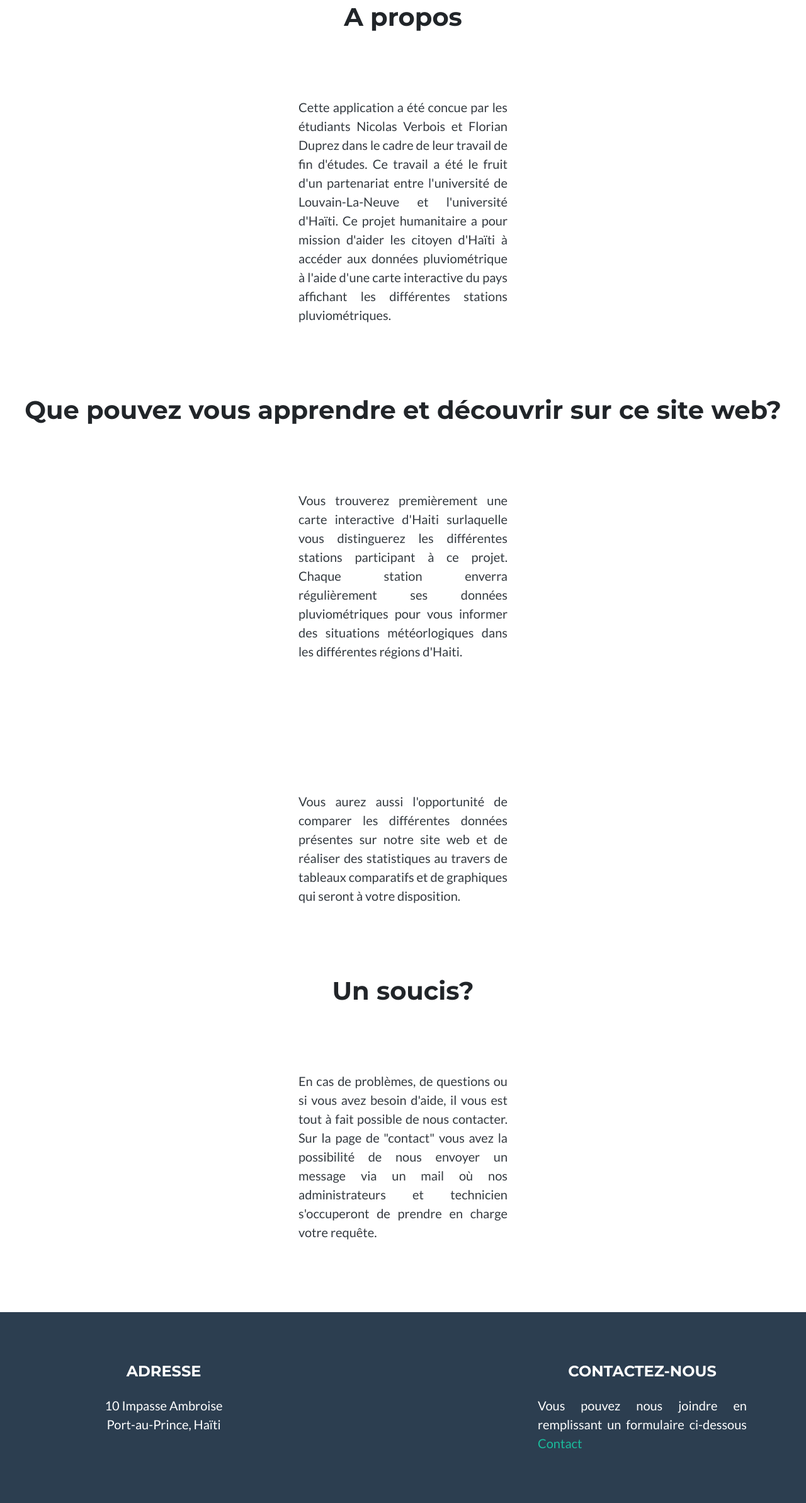
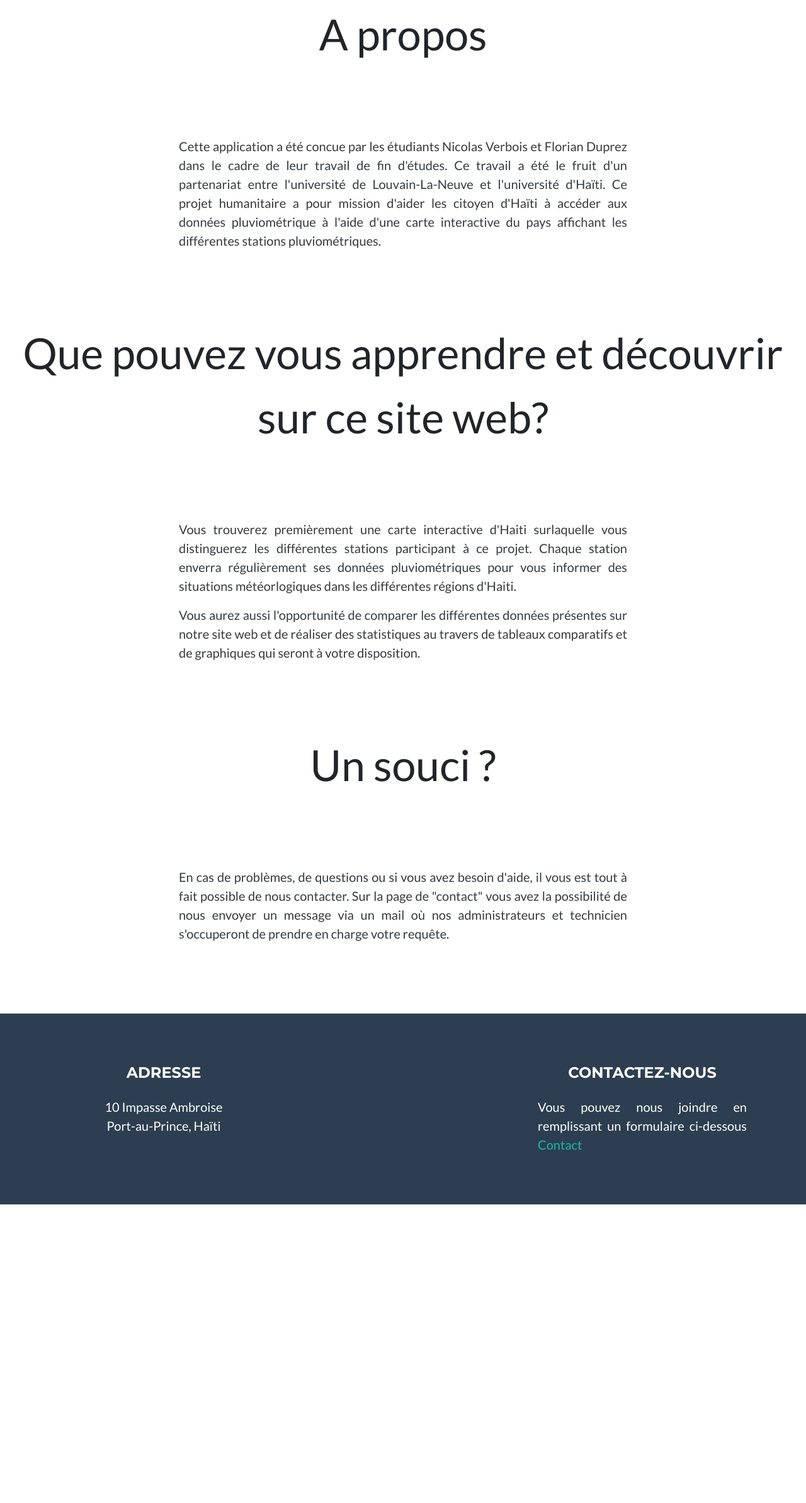
Before and after one commit to nverbois/TFE21-232, a Django app: template EPL21232/templates/àpropos.html in a window 1280 px wide. Shown: the part 101-2487 px from the top of the page at 63% size. After the commit the page ends 2013 px from the top, so only its background shows below. Run offline with Django 3.2, Linux system fonts and the light colour scheme; the template is opened without the code that fills it, so the values that code supplies are empty; some libraries are stand-ins or nearby versions.

Commit message:
Re-design de la section "A propos"

```diff
--- a/EPL21232/templates/àpropos.html
+++ b/EPL21232/templates/àpropos.html
@@ -3,9 +3,10 @@
 {% block title %}A propos{% endblock %}
 
 {% block content %}
-<h1 align="center">
+<p class="lead-title text-center center">
     A propos
-</h1>
+</p>
+
 
 
 <!-- Information Section-->
@@ -13,7 +14,7 @@
     <div class="container" >
         <!-- Information Section Content-->
         <div class="row">
-            <div class="col-lg-4 mx-auto"><p class="lead">Cette application a été concue par les étudiants Nicolas Verbois et Florian
+            <div class="col-lg-8 mx-auto"><p class="lead">Cette application a été concue par les étudiants Nicolas Verbois et Florian
                 Duprez dans le cadre de leur travail de fin d'études. Ce travail a été le fruit d'un partenariat entre l'université de
             Louvain-La-Neuve et l'université d'Haïti. Ce projet humanitaire a pour mission d'aider les citoyen d'Haïti à
             accéder aux données pluviométrique à l'aide d'une carte interactive du pays affichant les différentes stations
@@ -22,29 +23,21 @@
     </div>
 </section>
 
-<h1 align="center">
+<p class="lead-title text-center center">
     Que pouvez vous apprendre et découvrir sur ce site web?
-</h1>
+</p>
+
 
 <!-- Information Section-->
 <section class="page-section bg-primary-2 text-dark mb-0" id="information">
     <div class="container" >
         <!-- Information Section Content-->
         <div class="row">
-            <div class="col-lg-4 mx-auto"><p class="lead"> Vous trouverez premièrement une carte interactive d'Haiti
+            <div class="col-lg-8 mx-auto"><p class="lead"> Vous trouverez premièrement une carte interactive d'Haiti
                 surlaquelle vous distinguerez les différentes stations participant à ce projet. Chaque station enverra régulièrement
                 ses données pluviométriques pour vous informer des situations météorlogiques dans les différentes régions d'Haiti.
             </p></div>
-        </div>
-    </div>
-</section>
-
-<!-- Information Section-->
-<section class="page-section bg-primary-2 text-dark mb-0" id="information">
-    <div class="container">
-        <!-- Information Section Content-->
-        <div class="row">
-            <div class="col-lg-4 mx-auto"><p class="lead"> Vous aurez aussi l'opportunité de comparer les différentes données présentes
+            <div class="col-lg-8 mx-auto"><p class="lead"> Vous aurez aussi l'opportunité de comparer les différentes données présentes
                 sur notre site web et de réaliser des statistiques au travers de tableaux comparatifs  et de graphiques qui seront à
                 votre disposition.
             </p></div>
@@ -52,16 +45,17 @@
     </div>
 </section>
 
-<h1 align="center">
-    Un soucis?
-</h1>
+
+<p class="lead-title text-center center">
+    Un souci ?
+</p>
 
 <!-- Information Section-->
 <section class="page-section bg-primary-2 text-dark mb-0" id="information">
     <div class="container">
         <!-- Information Section Content-->
         <div class="row">
-            <div class="col-lg-4 mx-auto"><p class="lead"> En cas de problèmes, de questions ou si vous avez besoin d'aide, il vous
+            <div class="col-lg-8 mx-auto"><p class="lead"> En cas de problèmes, de questions ou si vous avez besoin d'aide, il vous
                  est tout à fait possible de nous contacter. Sur la page de "contact" vous avez la possibilité de nous envoyer
                  un message via  un mail où nos administrateurs et technicien s'occuperont de prendre en charge votre requête.
             </p></div>
--- a/static/css/main.css
+++ b/static/css/main.css
@@ -9,7 +9,7 @@
 }
 
 .hs-bg-primary {
-  background-color:rgb(201, 198, 198);
+  background-color:rgb(216, 215, 215);
 }
 .bg-primary-2 {
   background-color:rgb(255, 255, 255);
@@ -89,6 +89,12 @@
   text-align: justify;
 }
 
+.lead-title {
+  font-size: 4.25rem;
+  font-weight: 300;
+  text-align: justify;
+}
+
 .floating-label-form-group label {
   font-size: 1em;
   line-height: 5.5em;
```
